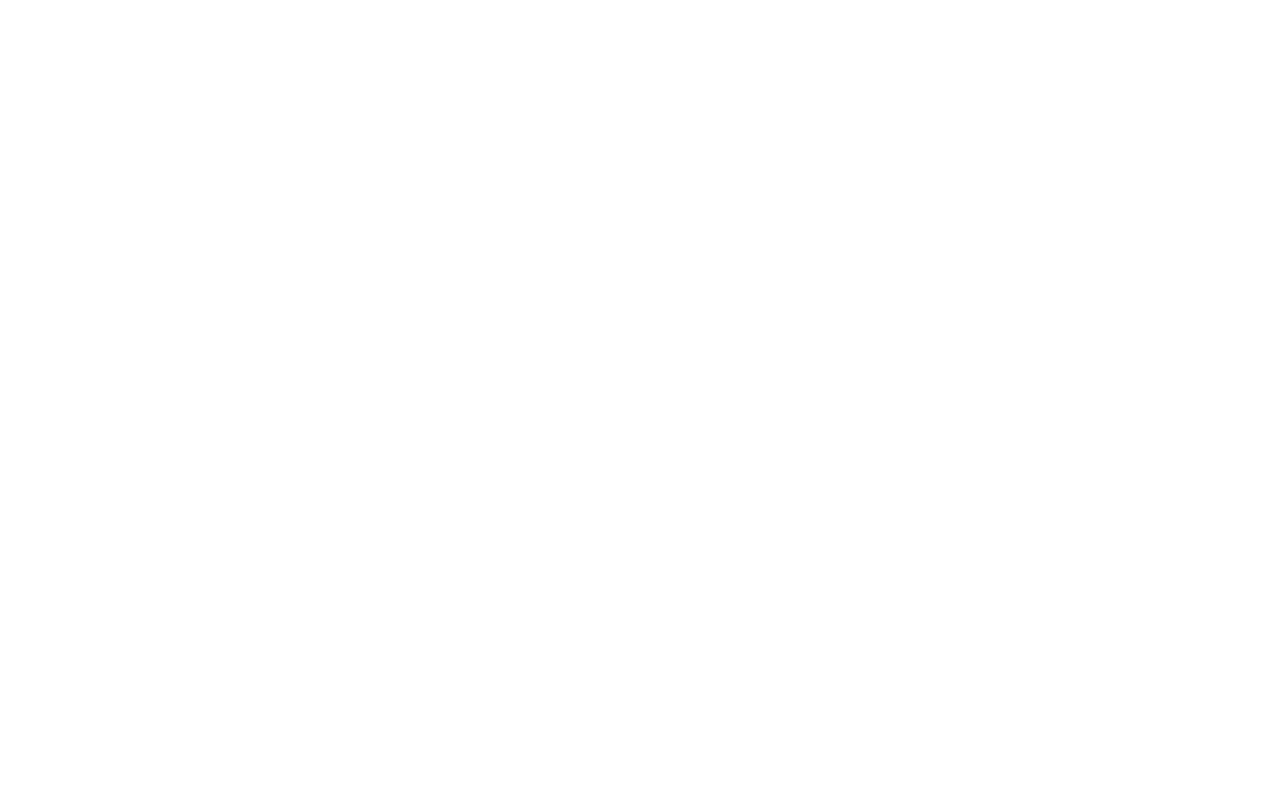
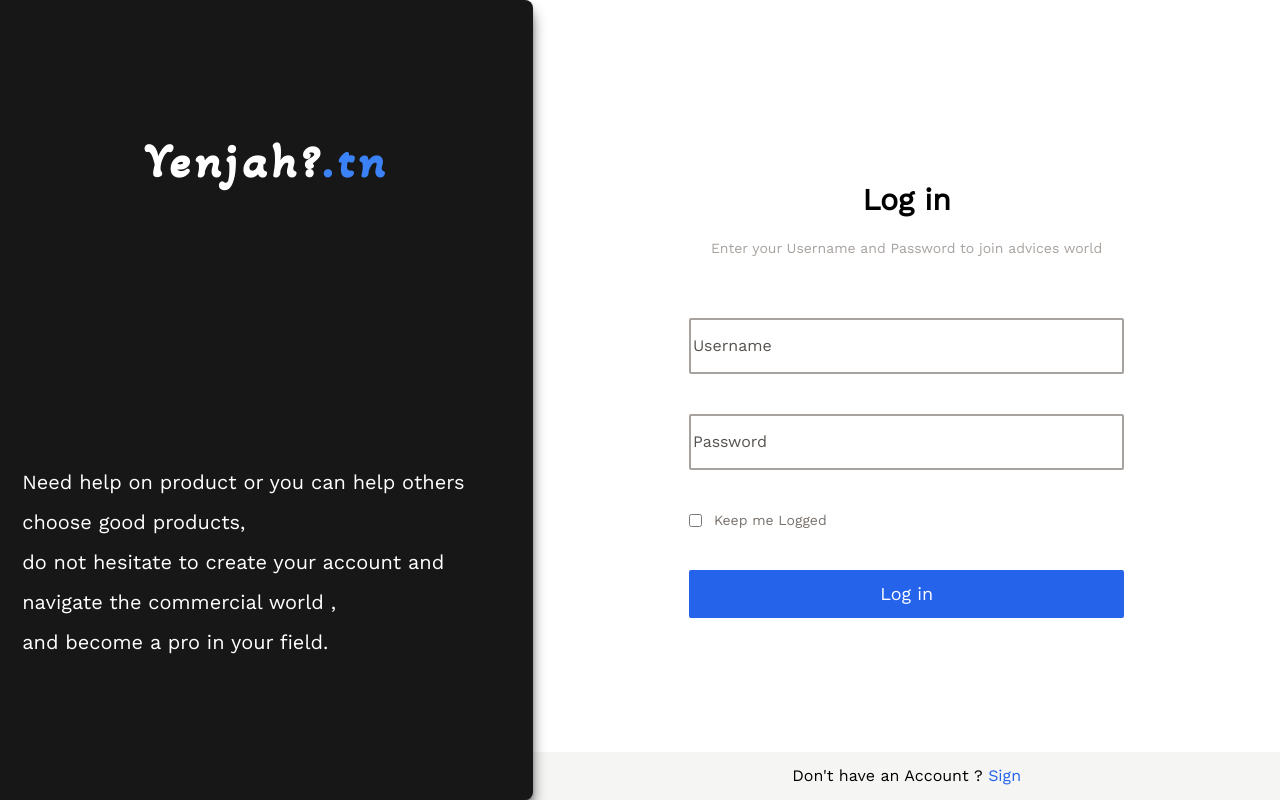
Before and after one commit to baligh-p/Zaama, a React (Create React App) app: page /login in a window 1280 px wide. Before the commit this address had no page. Built offline with nearby package versions, Linux system fonts and the light colour scheme.

Commit message:
version 1.0.2 login begging

```diff
--- a/src/Components/App.jsx
+++ b/src/Components/App.jsx
@@ -1,11 +1,13 @@
 import React from 'react'
 import {BrowserRouter, Routes, Route} from "react-router-dom"
 import Nav from "./Nav"
+import Login from "./Login"
 const App = () => {
     return (
         <BrowserRouter>
             <Routes>
-                <Route path="/" element={<Nav/>}></Route>
+                <Route path="/" element={<Nav/>}></Route>*
+                <Route path="/login" element={<Login/>}></Route>
             </Routes>
         </BrowserRouter>
     )
--- /dev/null
+++ b/src/Components/Login.jsx
@@ -0,0 +1,78 @@
+import React,{useRef} from 'react'
+import {Link} from "react-router-dom"
+const Login = () => {
+    return (
+        <div className="min-h-screen lg:h-screen  w-full flex">
+            <Advertise/>
+            <LoginForm/>
+        </div>
+    )
+}
+
+export const Advertise=()=>{
+    return (
+        <div className="z-10 lg:flex flex-col justify-around items-center hidden w-5/12 shadow-lg shadow-neutral-800 rounded-tr-lg rounded-br-lg h-full bg-neutral-900">
+            <h1 className="text-white font-bold text-5xl 2xl:text-7xl font-title tracking-widest">Yenjah?<span className=" text-blue-500">.tn</span></h1>
+            <p className="text-white font-body text-left text-xl 2xl:text-3xl w-11/12  leading-loose">Need help on product or you can help others choose good products,<br/>
+            do not hesitate to create your account and navigate the commercial world ,<br/>
+            and become a pro in your field.</p>
+        </div>
+    )
+}
+
+const LoginForm=()=>{
+    /*useRef*/
+    const keepMeLoggedInput=useRef(null)
+    const inputUserName=useRef(null)
+    const inputPassword=useRef(null)
+    /* handle input state */
+    const handleFocusInput=(e)=>{
+        if(e.target.value=="")
+        {
+            const label=e.target.parentNode.childNodes[0]
+            label.style.left=""
+            label.style.transform="translateY(0)"
+            label.style.fontSize="12px"
+            e.target.style.borderColor="#2563eb"
+            label.style.color="#2563eb"
+        }
+    }
+    const handleBlurInput=(e)=>{
+        const label=e.target.parentNode.childNodes[0]
+        if(e.target.value=="")
+        {
+            label.style.left=""
+            label.style.transform="translateY(16px)"
+            label.style.fontSize=""
+            e.target.style.borderColor=""
+            label.style.color=""
+        }
+    }
+    return (
+        <form className="flex flex-col justify-center 2xl:space-y-20 lg:space-y-10 space-y-14 items-center lg:w-7/12 w-full font-body my-10">
+            <h4 className="text-3xl font-bold 2xl:text-6xl">Log in</h4>
+            <p className="text-sm w-8/12 lg:w-full 2xl:text-2xl text-center text-stone-400 relative bottom-5">Enter your Username and Password to join advices world</p>
+            <div className="flex flex-col lg:w-7/12 w-10/12 md:w-8/12">
+                <label className="text-stone-600 h-0 cursor-text translate-y-4 relative left-1 transition-all duration-200" onClick={()=>{inputUserName.current.focus()}}>Username</label>
+                <input type="text" ref={inputUserName}
+                className="border-2 indent-1 outline-none py-3 border-stone-400 text-lg rounded-sm"
+                onFocus={handleFocusInput} onBlur={handleBlurInput}/>
+            </div>
+            <div className="flex flex-col lg:w-7/12 w-10/12 md:w-8/12">
+                <label className="text-stone-600 h-0 cursor-text translate-y-4 relative left-1 transition-all duration-200" onClick={()=>{inputPassword.current.focus()}}>Password</label>
+                <input type="password" ref={inputPassword}
+                className="border-2 indent-1 outline-none py-3  border-stone-400 text-lg rounded-sm"
+                onFocus={handleFocusInput} onBlur={handleBlurInput}/>
+            </div>
+            <div className="lg:w-7/12 md:w-8/12 w-10/12 flex items-center space-x-3">
+                <input type="checkbox" ref={keepMeLoggedInput} className="cursor-pointer"/>
+                <label onClick={()=>{keepMeLoggedInput.current.click()}} className="text-sm text-stone-500 cursor-pointer">Keep me Logged</label>
+            </div>
+            <button className="border-2 border-blue-600 rounded-sm bg-blue-600 py-2 px-7 text-white text-lg lg:w-7/12 md:w-8/12 w-10/12 hover:bg-white hover:text-blue-600 transition-all duration-200 delay-100">Log in</button>
+            <div className="lg:w-7/12 w-full flex justify-center items-center lg:absolute bottom-0 bg-stone-100" >
+                <p className="text-md border-0 py-3 text-center 2xl:text-3xl w-full z-0">Don't have an Account ? <Link to="/sign" className="text-blue-600 cursor hover:underline underline-offset-1 underline-blue-600">Sign</Link></p>
+            </div>
+        </form>
+    )
+}
+export default Login
--- a/src/Components/Nav.jsx
+++ b/src/Components/Nav.jsx
@@ -1,8 +1,10 @@
-import React,{useEffect} from 'react'
+import React,{useEffect,useState} from 'react'
 import {Link} from "react-router-dom"
+import $ from "jquery"
 import "../scss/nav.scss"
 const Nav = () => {
     /*handle change burger with classes*/
+    const [lastScroll, setLastScroll] = useState(null)
     const burgerClick=()=>{
         var idBurger=document.getElementById("burger");
         var liste=document.querySelector(".leftNav");
@@ -16,15 +18,48 @@ const Nav = () => {
              liste.style.width="0";
         }
     }
-
-
+    /*handle nav state after scrolling*/
+    const changeStateNav=()=>{
+        const navBar=document.querySelector(".navBar")
+        if(window.innerWidth>=1024)
+        {
+            if(lastScroll>=window.scrollY && window.scrollY>80)
+            {
+                navBar.style.height=""
+                setTimeout(()=>{
+                    if(window.scrollY > 80) navBar.style.height="0"
+                },2000)
+            }
+            else
+            {
+                if(window.scrollY>80)
+                {
+                    navBar.style.height="0"
+                }
+                else
+                {
+                    navBar.style.height=""
+                }
+            }
+            setLastScroll(window.scrollY)
+        }
+    }
+    useEffect(() => {
+        changeStateNav();/* for changing page or refresh */
+    },[])
+    useEffect(() => {
+        $(window).scroll(changeStateNav)
+        return () => {
+            $(window).off("scroll")
+        }
+    })
     return (
-        <div className="w-full fixed top-0 left-0 flex items-center justify-between shadow-md h-20 2xl:h-28 2xl:shadow-lg lg:h-16">
-            <div className="flex items-center lg:justify-center justify-between relative xl:right-24 lg:w-3/12 w-full xl:w-4/12">
-                <div id="burger" className="lg:hidden z-40" onClick={burgerClick}><div className="burger h-20 w-20 flex flex-col justify-center items-center"></div></div>
+        <div className="navBar overflow-hidden transition-all delay-200 duration-300  w-full fixed top-0 left-0 flex items-center justify-between shadow-md h-20 2xl:h-28 2xl:shadow-lg lg:h-16 bg-white">
+            <div className="flex items-center lg:justify-center justify-between lg:w-3/12 w-full xl:w-3/12">
+                <div className="lg:hidden z-40" onClick={burgerClick} id="burger"><div className="burger h-20 w-20 flex flex-col justify-center items-center"></div></div>
                 <h1 className="text-3xl w-full lg:w-auto text-center lg:text-left 2xl:text-6xl text-indigo-600 self-center font-title tracking-wider cursor-pointer">Yenjah?<span className="text-md text-red-500">.tn</span></h1>
             </div>
-            <div className="leftNav transition-all delay-75 duration-300 whitespace-nowrap lg:w-6/12 z-30 bg-white xl:w-4/12 flex flex-col lg:flex-row fixed left-0 top-0 w-0 overflow-hidden lg:static h-full items-center justify-center lg:justify-around  font-body 2xl:text-3xl font-semibold text-neutral-600">
+            <div id="leftNav" className="leftNav transition-all delay-75 duration-300 whitespace-nowrap lg:w-6/12 z-30 bg-white xl:w-5/12 flex flex-col lg:flex-row fixed left-0 top-0 w-0 overflow-hidden lg:static h-full items-center justify-center lg:justify-around font-body 2xl:text-3xl font-semibold text-neutral-600">
                 <div>
                     <Link to="/" className="hover:text-blue-700 transition-colors delay-100 duration-200">Home</Link>
                 </div>
--- a/src/index.js
+++ b/src/index.js
@@ -2,7 +2,6 @@ import React from 'react';
 import ReactDOM from 'react-dom';
 import './index.css';
 import App from './Components/App';
-
 ReactDOM.render(
   <React.StrictMode>
     <App />
```
